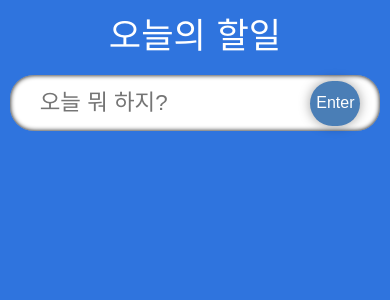
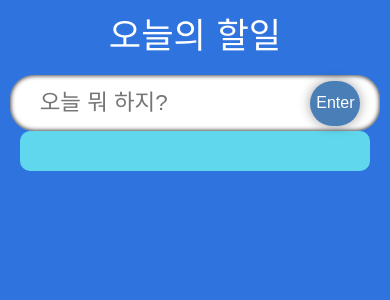
Before and after one commit to GilhwanE/doit-plan, a React (Create React App) app: page / in a window 390 px wide. Shown: the top 300 px of the page. Built offline with nearby package versions, Linux system fonts and the light colour scheme; the HTML template or start-up script is replaced by a standard one; a web font is replaced by a local one.

Commit message:
🚧  Using Draggable react-api

```diff
--- a/src/components/style.css
+++ b/src/components/style.css
@@ -2,7 +2,7 @@
 .input {
   display: flex;
   align-items: center;
-  width: 90%;
+  width: 95%;
   position: relative;
 }
 
@@ -47,23 +47,50 @@
 }
 
 /* TO-DOS */
+
+.container {
+  display: flex;
+  justify-content: space-between;
+  align-items: flex-start;
+  width: 95%;
+  margin-top: 25px;
+}
+
 .todos {
   display: flex;
+  width: 47.5%;
   flex-direction: column;
+  border-radius: 10px;
+  background-color: #60d7ec;
   color: #000;
+  padding: 20px;
+  margin: 0 20px;
 
-  width: 90%;
-  margin-top: 25px;
-  flex-wrap: wrap;
+  margin-bottom: 50px;
+}
+
+.todos.remove {
+  color: #fff;
+  background-color: rgb(222, 130, 90);
+}
+
+.todos__heading {
+  font-size: 2.2rem;
+  margin: 0;
 }
 
 .todos__single {
   display: flex;
-  width: 29.5%;
-  margin: 20px 0;
   padding: 15px 10px;
+  margin-top: 15px;
   border-radius: 6px;
   background-image: url('https://img.freepik.com/free-photo/crumpled-yellow-paper-background-close-up_60487-2390.jpg?size=626&ext=jpg');
+  transition: 0.2s all;
+}
+
+.todos__single:hover {
+  box-shadow: 0 0 5px #000;
+  transform: scale(1.03);
 }
 
 .todos__single--text {
@@ -71,6 +98,12 @@
   flex: 1;
   padding-left: 15px;
   border: none;
+
+  display: inline-block;
+  width: 200px;
+  white-space: nowrap;
+  overflow: hidden;
+  text-overflow: ellipsis;
 }
 
 .todos__single--text:focus {
@@ -91,20 +124,17 @@
   color: #000;
 }
 
-@media screen and (max-width: 1200px) {
-  .todos__single {
-    width: 40%;
-  }
-}
-
-@media screen and (max-width: 760px) {
+@media screen and (max-width: 700px) {
   .input {
     width: 95%;
   }
   .todos {
+    width: -webkit-fill-available;
+    margin-bottom: 10px;
+  }
+  .container {
     width: 95%;
-  }
-  .todos__single {
-    width: 95%;
+    display: flex;
+    flex-direction: column;
   }
 }
```
